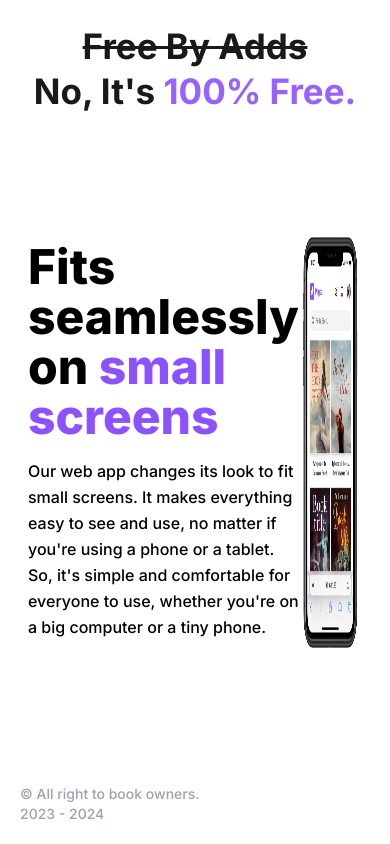
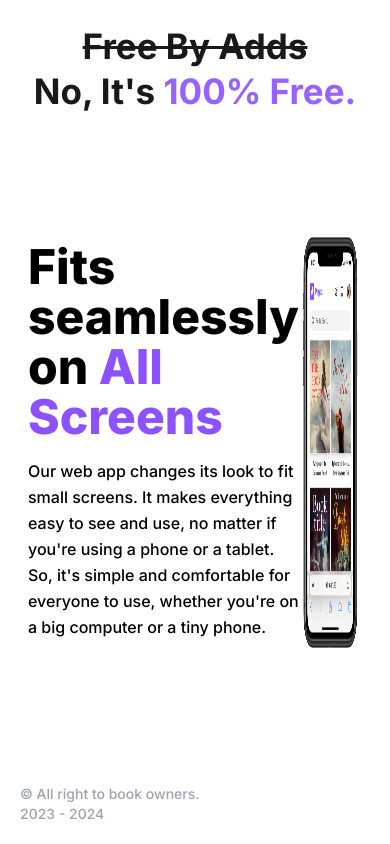
Before and after one commit to kevindermot99/gamezilla, a React (Vite) app: page / in a window 390 px wide. Shown: the part 3558-4402 px from the top of the page. Built offline with nearby package versions, Linux system fonts and the light colour scheme; a web font is replaced by a local one.

Commit message:
small -> all | small screen section

```diff
--- a/src/Landing.jsx
+++ b/src/Landing.jsx
@@ -109,7 +109,7 @@ function Landing() {
         <div className="flex items-center justify-evenly  w-full max-w-[900px]">
           <div>
           <h1 className="text-4xl font-extrabold text-black text-wrap max-w-[400px] leading-[50px] mb-4  ">
-            Fits seamlessly on <span className="text-main-color ">small screens</span>
+            Fits seamlessly on <span className="text-main-color ">All Screens</span>
           </h1>
           <p className="font-medium text-base max-w-[420px] leading-relaxed">
             Our web app changes its look to fit small screens. It makes everything easy to see and use, no matter if you're using a phone or a tablet. So, it's simple and comfortable for everyone to use, whether you're on a big computer or a tiny phone.
```
